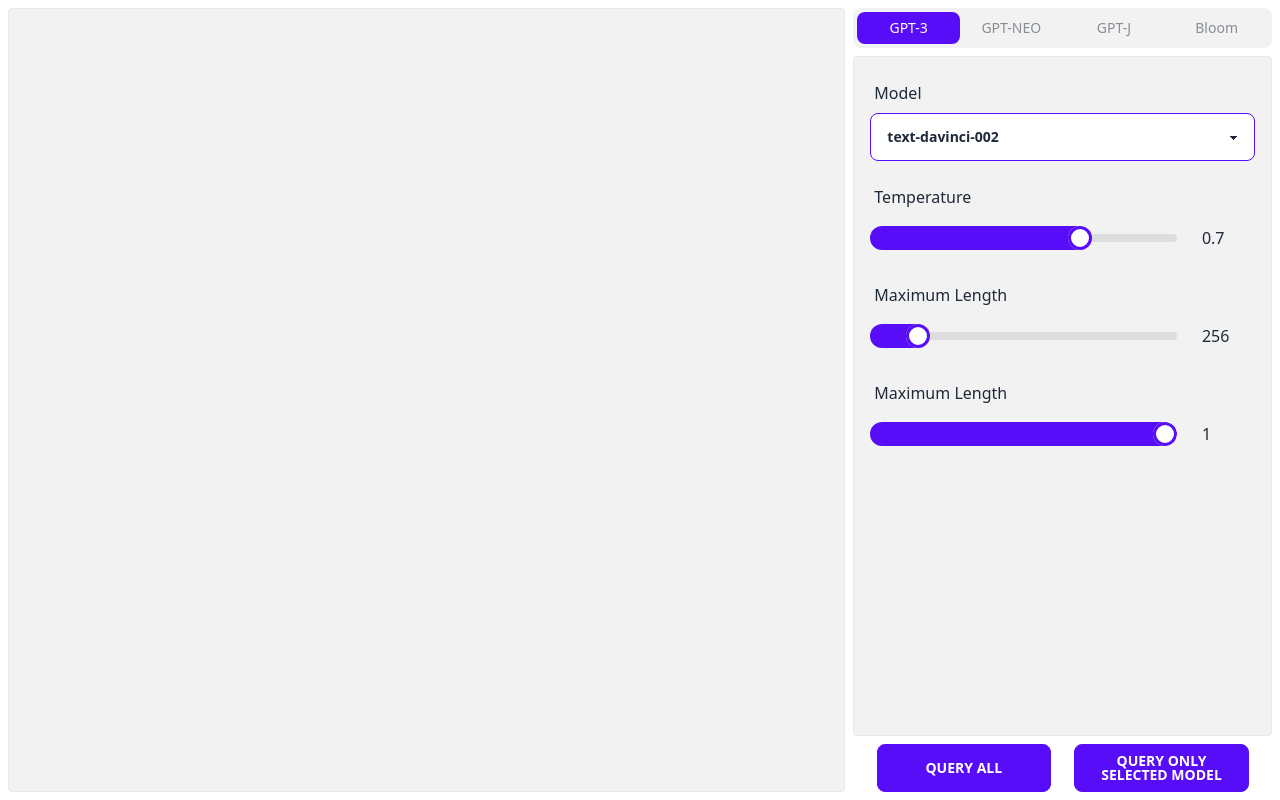
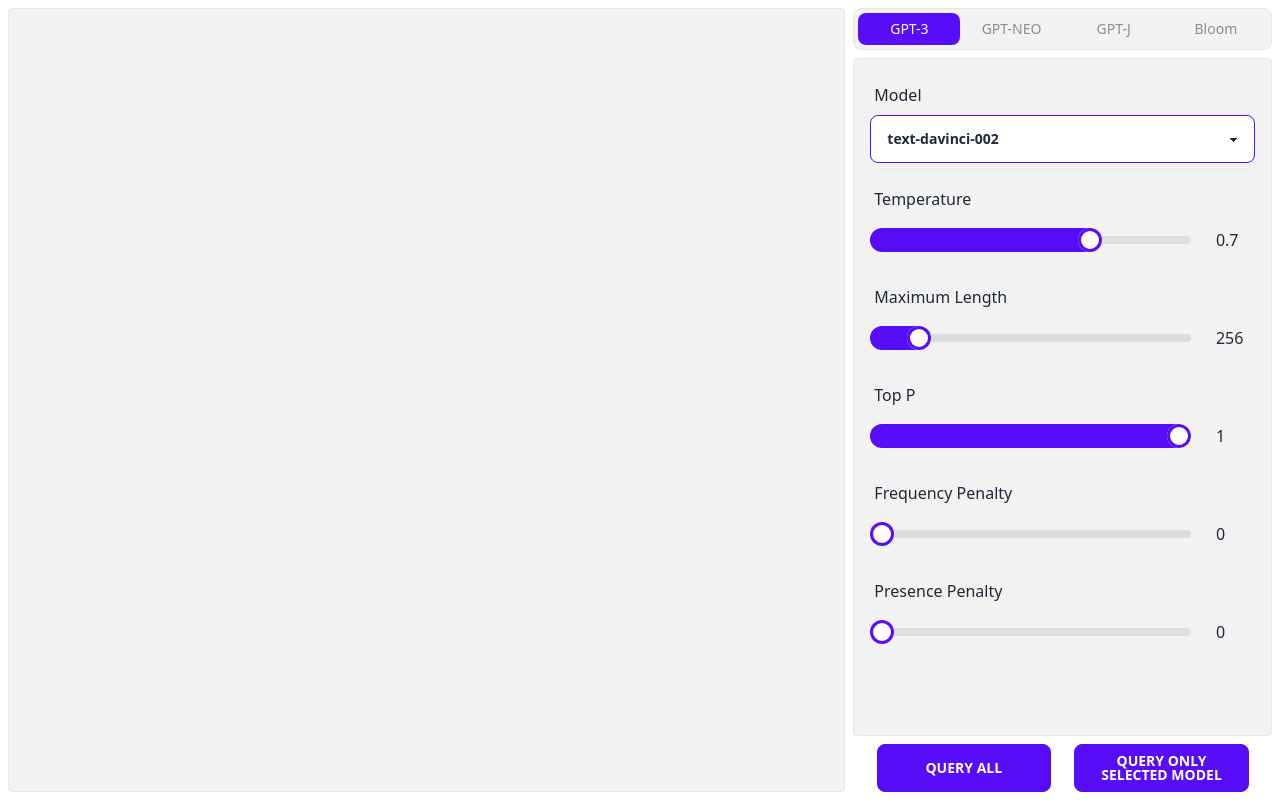
Before and after one commit to noahsmiths/ai-playground, a React (Vite) app: page / in a window 1280 px wide. Built offline with nearby package versions, Linux system fonts and the light colour scheme.

Commit message:
restructured pages

```diff
--- a/src/App.jsx
+++ b/src/App.jsx
@@ -1,10 +1,11 @@
-import { useState } from 'react'
+import { useState } from 'react';
+import GPT3 from './modelSettingsPages/GPT3';
+import GPTNEO from './modelSettingsPages/GPTNEO';
+import GPTJ from './modelSettingsPages/GPTJ';
+import Bloom from './modelSettingsPages/Bloom';
 
 const App = () => {
     const [activeTab, setActiveTab] = useState(1);
-    const [temperature, setTemperature] = useState(0.7);
-    const [maxLength, setMaxLength] = useState(256);
-    const [topP, setTopP] = useState(1);
 
     return (
         <div id="root" className="grid grid-span-rows grid-cols-12 gap w-screen h-screen">
@@ -12,53 +13,18 @@
 
             </div>
             <div className="flex flex-col col-span-4 mt-2 mb-2 pr-2 w-full">
-                <div className="flex flex-row justify-evenly tabs tabs-boxed w-full mb-2">
+                <div className="flex flex-row justify-evenly tabs tabs-boxed w-full mb-2 border">
                     <a className={`transition-all w-1/4 tab ${activeTab === 1 && 'tab-active'}`} onClick={() => { setActiveTab(1); }}>GPT-3</a>
                     <a className={`transition-all w-1/4 tab ${activeTab === 2 && 'tab-active'}`} onClick={() => { setActiveTab(2); }}>GPT-NEO</a>
                     <a className={`transition-all w-1/4 tab ${activeTab === 3 && 'tab-active'}`} onClick={() => { setActiveTab(3); }}>GPT-J</a>
                     <a className={`transition-all w-1/4 tab ${activeTab === 4 && 'tab-active'}`} onClick={() => { setActiveTab(4); }}>Bloom</a>
                 </div>
 
-                <div id="gpt-3" className={`flex flex-col h-full w-full border rounded bg-base-200 p-4 overflow-auto ${activeTab !== 1 && 'hidden'}`}>
-                    <label className="label" htmlFor="gpt3-model">
-                        <span className="label-text-lg">Model</span>
-                    </label>
-                    <select className="select select-primary w-full" id="gpt3-model">
-                        <option value="text-davinci-002">text-davinci-002</option>
-                        <option value="text-curie-001">text-curie-001</option>
-                        <option value="text-babbage-001">text-babbage-001</option>
-                        <option value="text-ada-001">text-ada-001</option>
-                    </select>
-                    <label className="label" htmlFor="gpt3-temp">
-                        <span className="label-text-lg pt-4">Temperature</span>
-                    </label>
-                    <div className="flex flex-row items-center gap-4">
-                        <input type="range" min="0" max="1" value={temperature} className="range range-primary w-5/6" step="0.01" id="gpt3-temp" onChange={(e) => { setTemperature(e.target.value); }}/><span className="input w-1/6 h-min p-2 bg-base-200">{temperature}</span>
-                    </div>
-                    <label className="label" htmlFor="gpt3-max-len">
-                        <span className="label-text-lg pt-4">Maximum Length</span>
-                    </label>
-                    <div className="flex flex-row items-center gap-4">
-                        <input type="range" min="1" max="2048" value={maxLength} className="range range-primary w-5/6" step="1" id="gpt3-max-len" onChange={(e) => { setMaxLength(e.target.value); }}/><span className="input w-1/6 h-min p-2 bg-base-200">{maxLength}</span>
-                    </div>
-                    <label className="label" htmlFor="gpt3-top-p">
-                        <span className="label-text-lg pt-4">Maximum Length</span>
-                    </label>
-                    <div className="flex flex-row items-center gap-4">
-                        <input type="range" min="0" max="1" value={topP} className="range range-primary w-5/6" step="0.01" id="gpt3-top-p" onChange={(e) => { setTopP(e.target.value); }}/><span className="input w-1/6 h-min p-2 bg-base-200">{topP}</span>
-                    </div>
-                </div>
-
-                <div id="gpt-neo" className={`h-full w-full border ${activeTab !== 2 && 'hidden'}`}>
-                    GPT-NEO Settings
-                </div>
-
-                <div id="gpt-j" className={`h-full w-full border ${activeTab !== 3 && 'hidden'}`}>
-                    GPT-J Settings
-                </div>
-
-                <div id="bloom" className={`h-full w-full border ${activeTab !== 4 && 'hidden'}`}>
-                    Bloom Settings
+                <div className="flex flex-col h-full w-full border rounded bg-base-200 p-4 overflow-auto">
+                    { activeTab === 1 && <GPT3 /> }
+                    { activeTab === 2 && <GPTNEO /> }
+                    { activeTab === 3 && <GPTJ /> }
+                    { activeTab === 4 && <Bloom /> }
                 </div>
 
                 <div className="flex flex-row mt-2 justify-evenly w-full">
--- /dev/null
+++ b/src/modelSettingsPages/Bloom.jsx
@@ -0,0 +1,9 @@
+import { useState } from 'react';
+
+const Bloom = () => {
+    return (
+        <div>Bloom</div>
+    )
+}
+
+export default Bloom;
--- /dev/null
+++ b/src/modelSettingsPages/GPT3.jsx
@@ -0,0 +1,55 @@
+import { useState } from 'react';
+
+const GPT3 = () => {
+    const [temperature, setTemperature] = useState(0.7);
+    const [maxLength, setMaxLength] = useState(256);
+    const [topP, setTopP] = useState(1);
+    const [frequencyPenalty, setFrequencyPenalty] = useState(0);
+    const [presencePenalty, setPresencePenalty] = useState(0);
+
+    return (
+        <>
+            <label className="label" htmlFor="gpt3-model">
+                <span className="label-text-lg">Model</span>
+            </label>
+            <select className="select select-primary w-full" id="gpt3-model">
+                <option value="text-davinci-002">text-davinci-002</option>
+                <option value="text-curie-001">text-curie-001</option>
+                <option value="text-babbage-001">text-babbage-001</option>
+                <option value="text-ada-001">text-ada-001</option>
+            </select>
+            <label className="label" htmlFor="gpt3-temp">
+                <span className="label-text-lg pt-4">Temperature</span>
+            </label>
+            <div className="flex flex-row items-center gap-4">
+                <input type="range" min="0" max="1" value={temperature} className="range range-primary w-5/6" step="0.01" id="gpt3-temp" onChange={(e) => { setTemperature(+e.target.value); }}/><span className="input w-max h-min p-2 bg-base-200">{temperature}</span>
+            </div>
+            <label className="label" htmlFor="gpt3-max-len">
+                <span className="label-text-lg pt-4">Maximum Length</span>
+            </label>
+            <div className="flex flex-row items-center gap-4">
+                <input type="range" min="1" max="2048" value={maxLength} className="range range-primary w-5/6" step="1" id="gpt3-max-len" onChange={(e) => { setMaxLength(+e.target.value); }}/><span className="input w-max h-min p-2 bg-base-200">{maxLength}</span>
+            </div>
+            <label className="label" htmlFor="gpt3-top-p">
+                <span className="label-text-lg pt-4">Top P</span>
+            </label>
+            <div className="flex flex-row items-center gap-4">
+                <input type="range" min="0" max="1" value={topP} className="range range-primary w-5/6" step="0.01" id="gpt3-top-p" onChange={(e) => { setTopP(+e.target.value); }}/><span className="input w-max h-min p-2 bg-base-200">{topP}</span>
+            </div>
+            <label className="label" htmlFor="gpt3-freq-pen">
+                <span className="label-text-lg pt-4">Frequency Penalty</span>
+            </label>
+            <div className="flex flex-row items-center gap-4">
+                <input type="range" min="0" max="2" value={frequencyPenalty} className="range range-primary w-5/6" step="0.01" id="gpt3-freq-pen" onChange={(e) => { setFrequencyPenalty(+e.target.value); }}/><span className="input w-max h-min p-2 bg-base-200">{frequencyPenalty}</span>
+            </div>
+            <label className="label" htmlFor="gpt3-presence-pen">
+                <span className="label-text-lg pt-4">Presence Penalty</span>
+            </label>
+            <div className="flex flex-row items-center gap-4">
+                <input type="range" min="0" max="2" value={presencePenalty} className="range range-primary w-5/6" step="0.01" id="gpt3-presence-pen" onChange={(e) => { setPresencePenalty(+e.target.value); }}/><span className="input w-max h-min p-2 bg-base-200">{presencePenalty}</span>
+            </div>
+        </>
+    )
+}
+
+export default GPT3;
--- /dev/null
+++ b/src/modelSettingsPages/GPTJ.jsx
@@ -0,0 +1,9 @@
+import { useState } from 'react';
+
+const GPTJ = () => {
+    return (
+        <div>gptj</div>
+    )
+}
+
+export default GPTJ;
--- /dev/null
+++ b/src/modelSettingsPages/GPTNEO.jsx
@@ -0,0 +1,9 @@
+import { useState } from 'react';
+
+const GPTNEO = () => {
+    return (
+        <div>GPTNEO</div>
+    )
+}
+
+export default GPTNEO;
```
